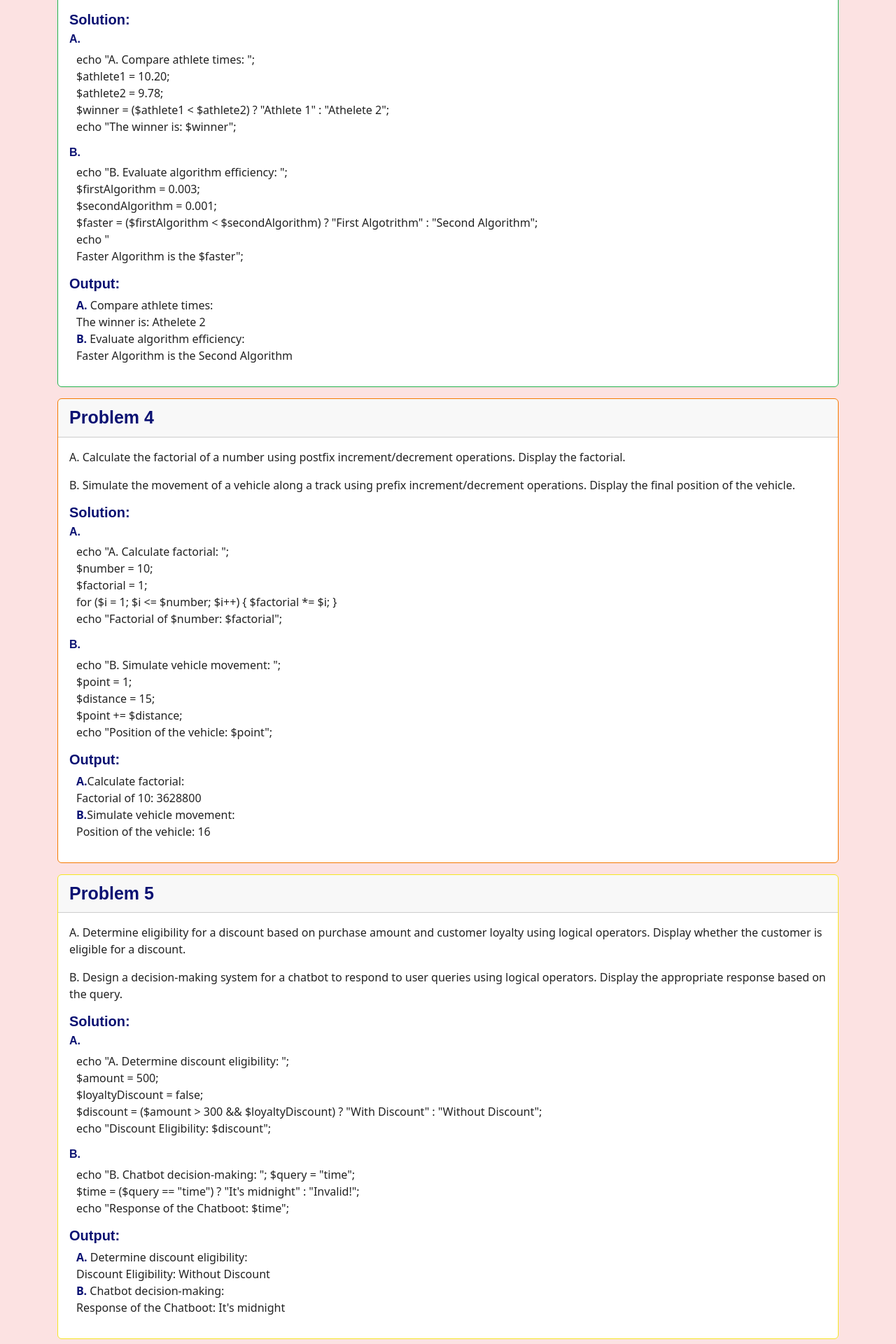
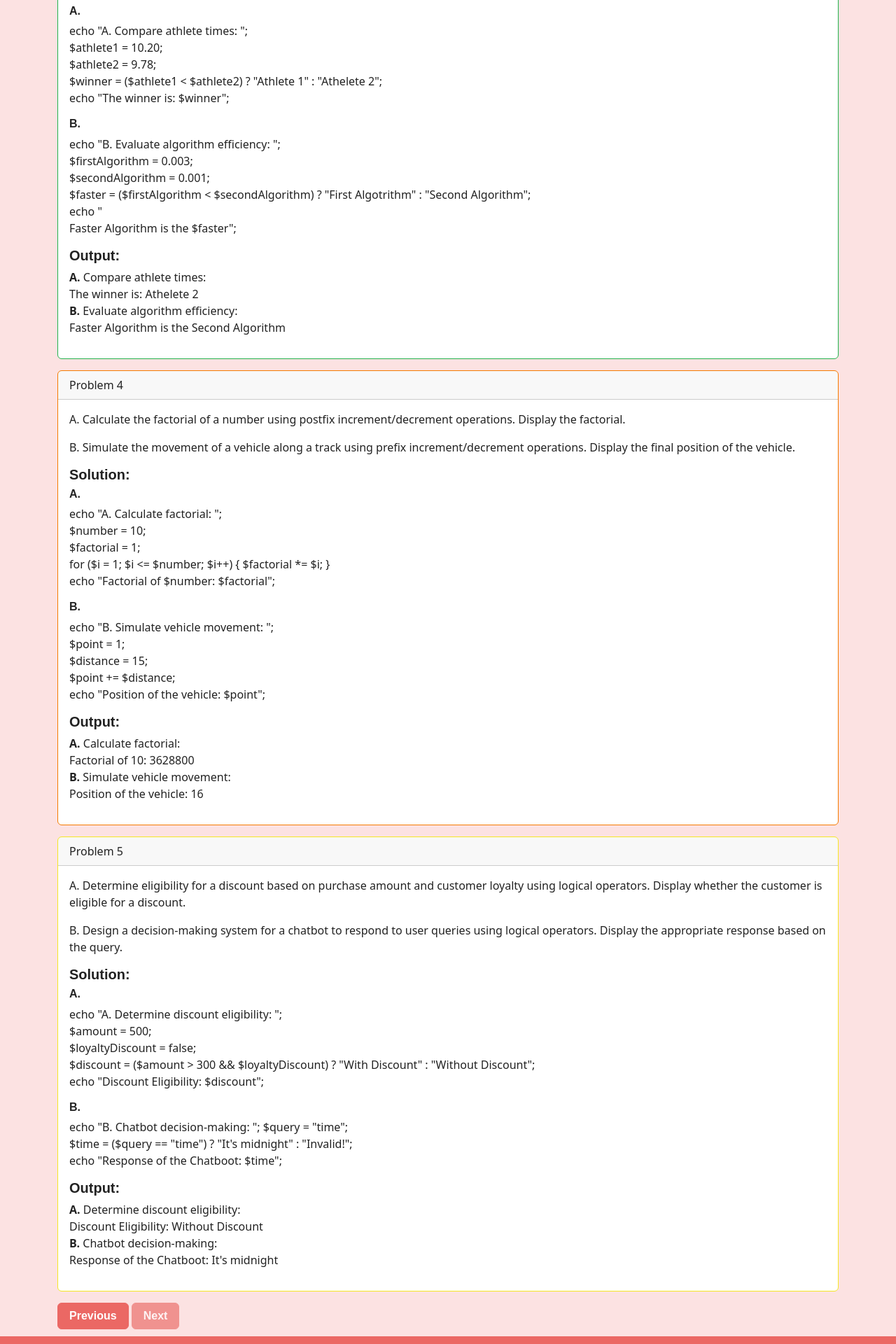
Before and after one commit to MsEphryll/SimpleWebSite, a PHP site: page /act3.php in a window 1280 px wide. Shown: the part 1680-3600 px from the top of the page at 70% size. Run offline with PHP 8.4, Linux system fonts and the light colour scheme; some web fonts are replaced.

Commit message:
Update act3.php
removed the css, i created another file for it.

```diff
--- a/act3.php
+++ b/act3.php
@@ -1,73 +1,4 @@
 <?php include 'templates/header.php' ?>
-
-<style>
-  @font-face {
-    font-family: protestriot-regular;
-    src: url(fonts/ProtestRiot-Regular.ttf);
-  }
-
-  .act {
-    text-align: center;
-    font-family: protestriot-regular;
-    color: #0A1172;
-  }
-
-  #actTitle {
-    max-width: 40rem;
-    margin: auto;
-  }
-
-  .links {
-    text-align: center;
-  }
-
-  .prev {
-    margin-right: 18px;
-  }
-
-  #main {
-    max-width: 500rem;
-  }
-
-  .card-header {
-    font-family: Arial, Helvetica, sans-serif;
-    font-size:25px;
-    font-weight: bold;
-    color: #0A1172;
-  }
-
-  h2, h3, h5, h6, strong {
-    color: #0A1172;
-  }
-
-  p {
-    font-size: 16px;
-  }
-
-  p.txt {
-    margin-left: 10px;
-  }
-
-  #secfoot{
-   background-color: #fce2e2;
-   padding:30px;
-  }
-
-  #prevnex {
-    border-style: hidden;
-  }
-
-  #prev {
-    float: left;
-    display: grid;
-    margin-top: -15px;
-  }
-
-  .next {
-    float:right;
-    display: grid;
-  }
-</style>
 
 <!-- Activity Number and Button(s) -->
 <div class="card bg-light mb-3" id="actTitle";>
@@ -296,7 +227,8 @@
     <p class="txt ">
       <?php
         // output for Problem 4-A
-	echo "<strong>A.</strong>Calculate factorial: ";
+				echo "<strong>A.</strong>
+        Calculate factorial: ";
 				$number = 10;
 				$factorial = 1;
 
@@ -309,7 +241,8 @@
 				echo "<br>";
 
 				// output for Problem 4-B
-	echo "<strong>B.</strong>Simulate vehicle movement: ";
+				echo "<strong>B.</strong>
+        Simulate vehicle movement: ";
 				$point = 1;
 				$distance = 15;
 
```
Lines whose indentation alone changed are shown as unchanged.
